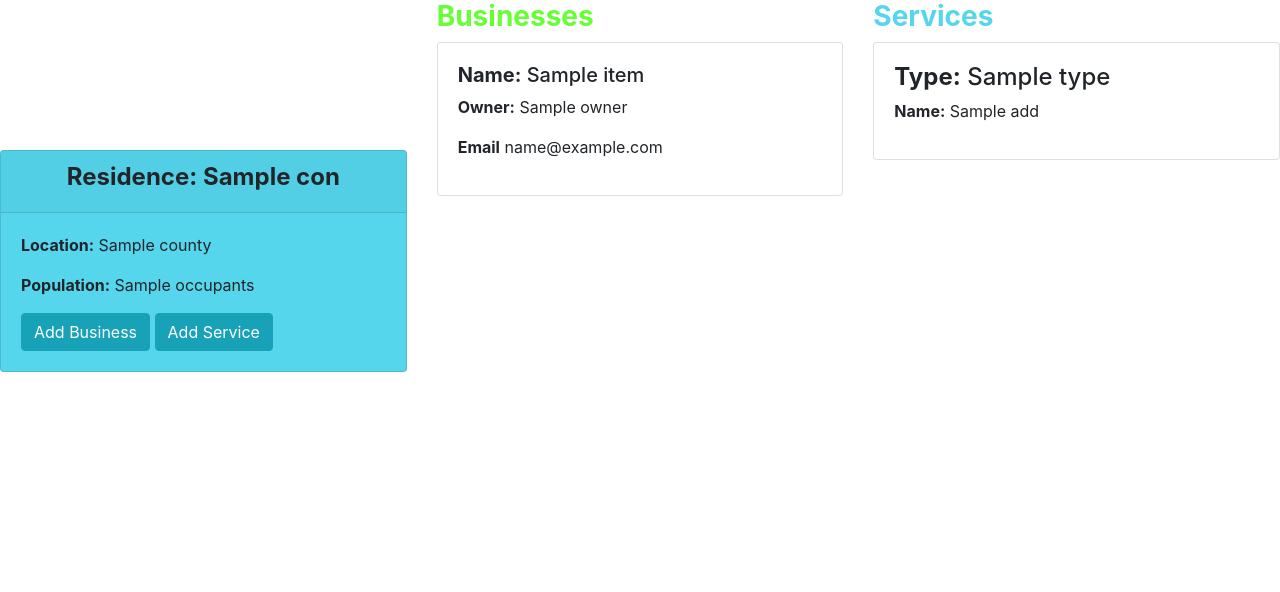
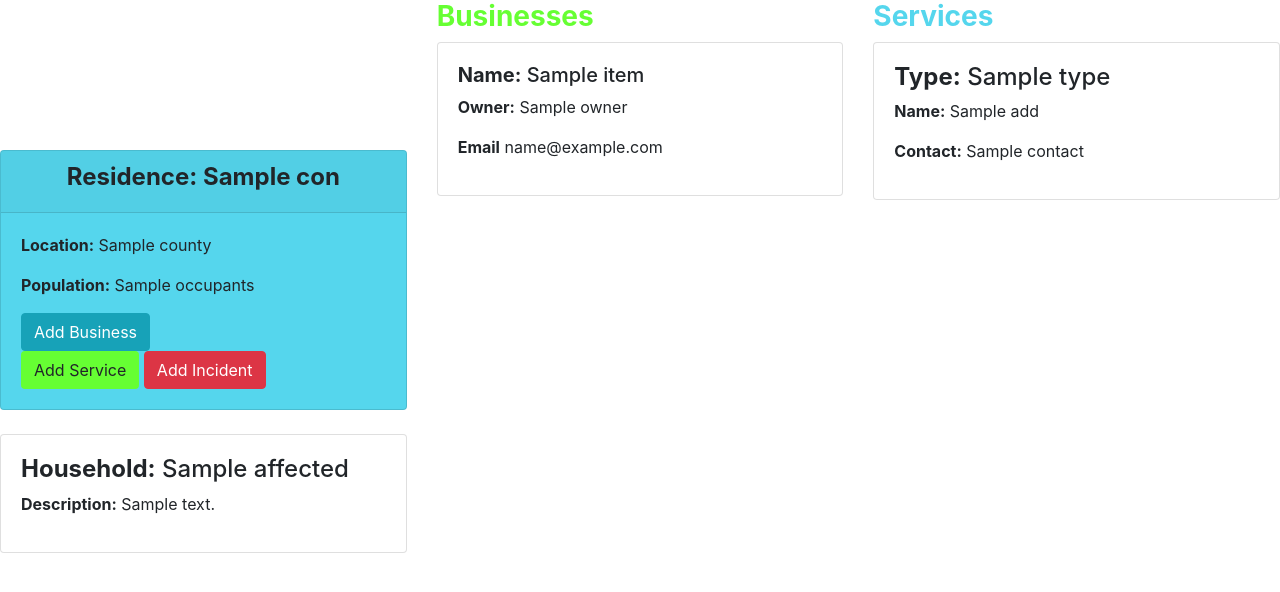
Before and after one commit to damunza/hood-ip, a Django app: template app/templates/area.html in a window 1280 px wide. Shown: the part 56-648 px from the top of the page. Run offline with Django 3.2, Linux system fonts and the light colour scheme; the template is opened without the code that fills it: most values are stand-ins (such as "Sample title", 1, 10 or a date in 2020); some libraries are stand-ins or nearby versions.

Commit message:
made a form for businesses

```diff
--- a/app/forms.py
+++ b/app/forms.py
@@ -5,3 +5,8 @@ class NewResidentForm(forms.ModelForm):
     class Meta:
         model = Resident
         exclude = ['name', 'home']
+
+class NewBusiness(forms.ModelForm):
+    class Meta:
+        model = Business
+        exclude = ['owner', 'neighbourhood']
--- a/app/templates/area.html
+++ b/app/templates/area.html
@@ -17,11 +17,30 @@
         <p>
           <b>Population:</b> {{con.occupants}}
         </p>
-        <a href="#" class="btn btn-md btn-info">Add Business</a>
-        <a href="#" class="btn btn-md btn-info">Add Service</a>
+        <a href="#" class="btn btn-md btn-info">Add Business</a><br>
+        <a href="#" class="btn btn-md" style="background-color:#66ff33;">Add Service</a>
+        <a href="#" class="btn btn-md btn-danger">Add Incident</a>
       </div>
-    </div>
+    </div><br>
     {% endfor %}
+    {% if news %}
+    {% for new in news %}
+    <div class="card">
+      <div class="card-body">
+        <h4>
+          <b>Household:</b> {{new.affected}}
+        </h4>
+        <p>
+          <b>Description:</b> {{add.description}}
+        </p>
+      </div>
+    </div><br>
+    {% endfor %}
+    {% else %}
+    <h4 style="color:red">
+      <b>No Incidents</b>
+    </h4>
+    {% endif %}
   </div>
   <div class="col-md-4 col-sm-4 col-lg-4">
     <h3 style="color:#66ff33;">
@@ -42,7 +61,7 @@
               <b>Email</b> {{item.email}}
             </p>
           </div>
-        </div>
+        </div><br>
       {% endfor %}
     {% else %}
     <h4 style="text-align:center;">
@@ -66,8 +85,11 @@
         <p>
           <b>Name:</b> {{add.name}}
         </p>
+        <p>
+          <b>Contact:</b> {{add.contact}}
+        </p>
       </div>
-    </div>
+    </div><br>
     {% endfor %}
     {% else %}
     <h4 style="color:red;">No registered services yet</h4>
--- a/app/views.py
+++ b/app/views.py
@@ -44,5 +44,6 @@ def new_resident(request, operation, name):
 def residence(request,jina):
     area = Hood.get_hood(jina=jina)
     service = Service.get_service(jina=jina)
+    news = Event.get_event(jina=jina)
 
-    return render(request, 'area.html', {'content': area, 'addon': service})
+    return render(request, 'area.html', {'content': area, 'addon': service, 'news':news})
```
